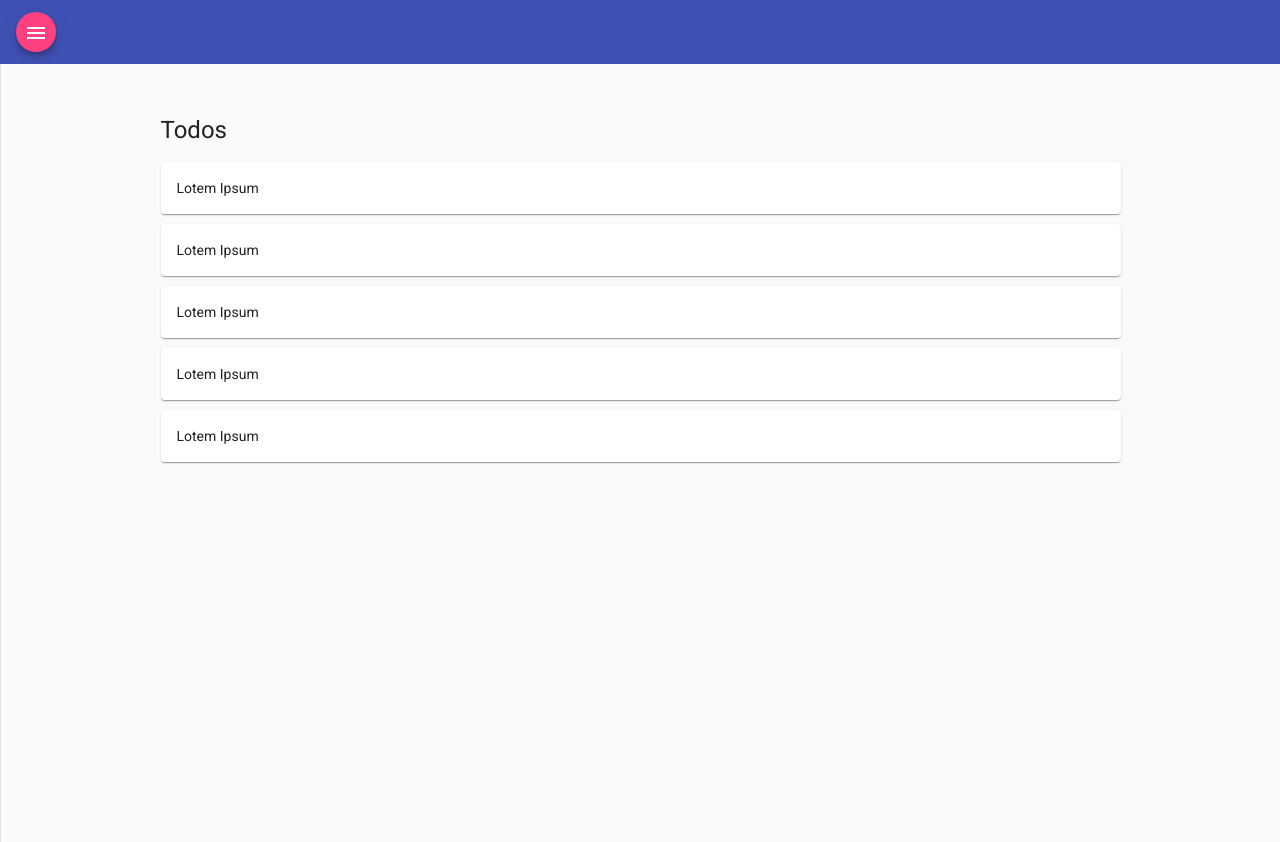
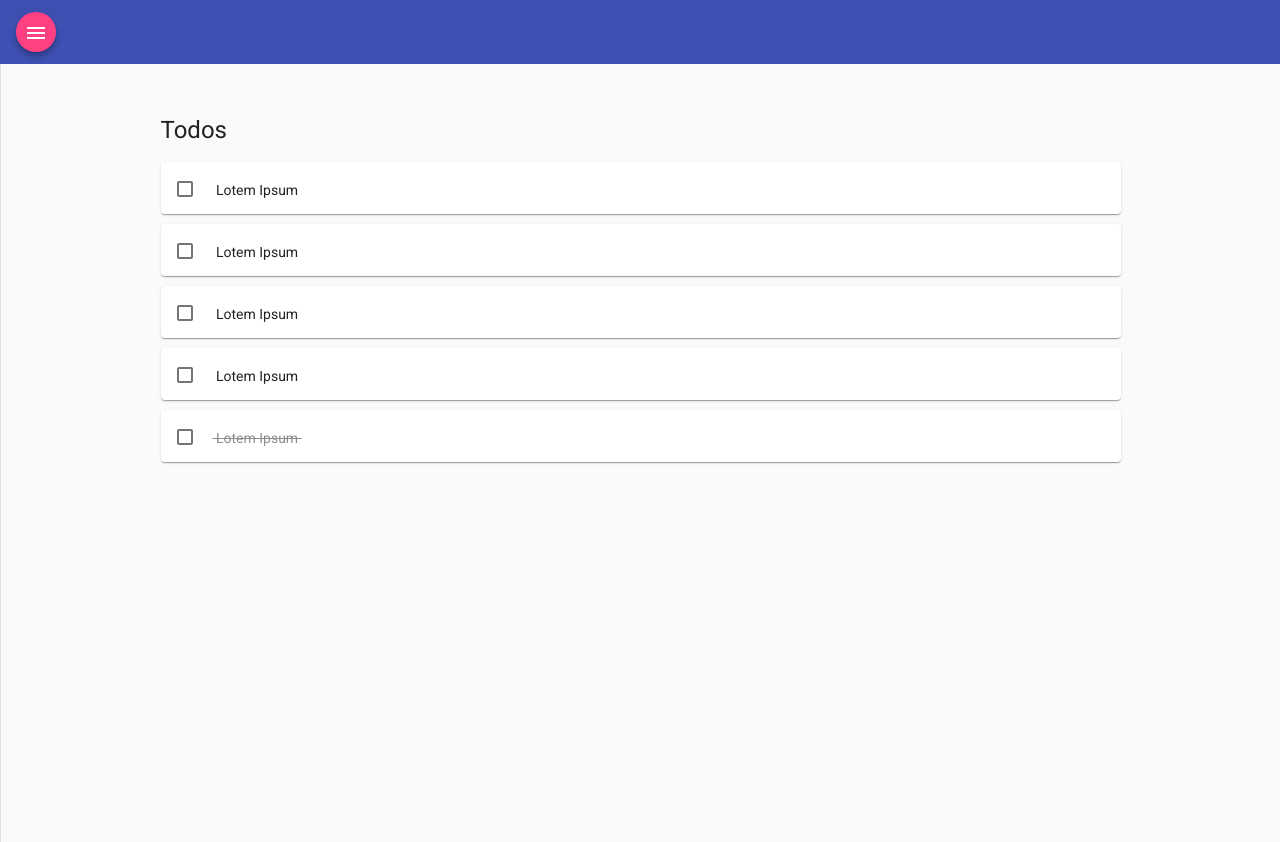
Before and after one commit to marciomesquita/ng-todo-app, an Angular app: page / in a window 1280 px wide. Built offline with nearby package versions, Linux system fonts and the light colour scheme.

Commit message:
add onToggle

```diff
--- a/src/app/pages/home/home.component.html
+++ b/src/app/pages/home/home.component.html
@@ -1,6 +1,11 @@
 <div class="container">
   <div class="list">
     <h1>Todos</h1>
-    <mat-card *ngFor="let todo of todos">{{ todo.title }}</mat-card>
+    <mat-card *ngFor="let todo of todos" class="todo">
+      <mat-checkbox class="todo-done"></mat-checkbox>
+        <span class="todo-label" [ngClass]="{ 'todo-label-done': todo.done }" (click)="onToggleTodo(todo)">
+          &nbsp;{{ todo.title }}&nbsp;
+        </span>
+    </mat-card>
   </div>
 </div>
--- a/src/app/pages/home/home.component.scss
+++ b/src/app/pages/home/home.component.scss
@@ -5,3 +5,23 @@
 .mat-card {
   margin-top: 10px;
 }
+
+.todo {
+  display: flex;
+  margin-bottom: 10px;
+
+  .todo-done {
+    margin: 0 20px 0 0;
+  }
+
+  .todo-label {
+    position: relative;
+    top: 2px;
+    cursor: pointer;
+
+    &.todo-label-done {
+      text-decoration: line-through;
+      opacity: 0.5;
+    }
+  }
+}
--- a/src/app/pages/home/home.component.ts
+++ b/src/app/pages/home/home.component.ts
@@ -11,11 +11,16 @@ export class HomeComponent implements OnInit {
     { id: 2, title: 'Lotem Ipsum', done: false },
     { id: 3, title: 'Lotem Ipsum', done: false },
     { id: 4, title: 'Lotem Ipsum', done: false },
-    { id: 5, title: 'Lotem Ipsum', done: false }
+    { id: 5, title: 'Lotem Ipsum', done: true }
   ];
   constructor() { }
 
   ngOnInit(): void {
   }
 
+  onToggleTodo(todoSelected) {
+    const index = this.todos.findIndex(todo => todo === todoSelected);
+    this.todos[index]['done'] = !todoSelected.done;
+  }
+
 }
```
